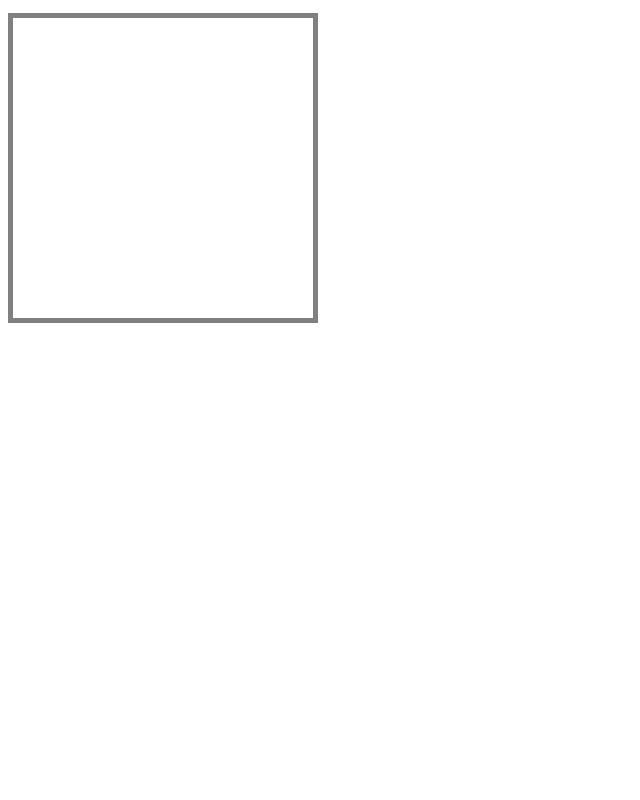
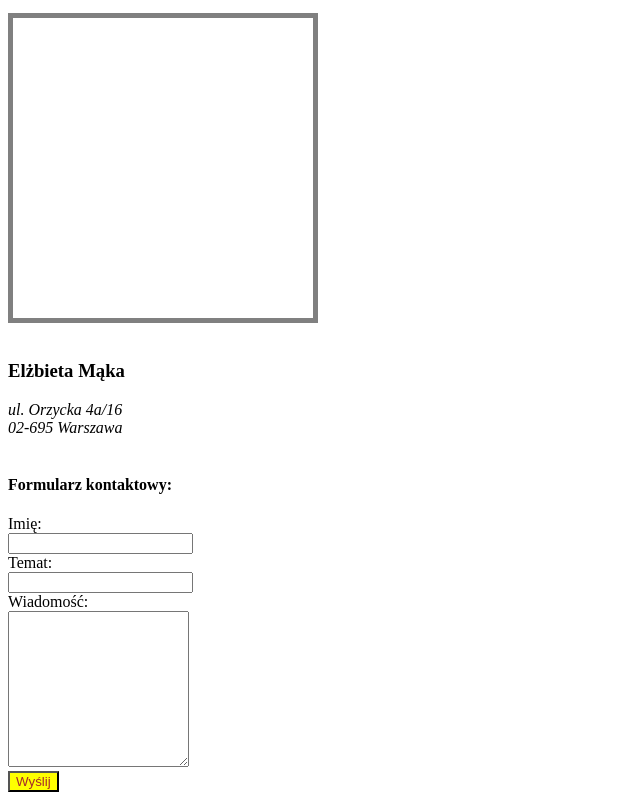
Before and after one commit to emaka79/Zadanie_10958, a plain HTML site: page index.html in a window 1280 px wide. Shown: the part 1318-2118 px from the top of the page, without its empty margins (0-640 px from the left). Before the commit the page ends 1667 px from the top, so only its background shows below. Drawn offline with Linux system fonts and the light colour scheme.

Commit message:
Sekcja Contact

```diff
--- a/css/style.css
+++ b/css/style.css
@@ -67,3 +67,8 @@ div[name="Portfolio 3"]{
     display: block;
     border: 5px solid grey;
 }
+
+input[type="submit"]{
+    background-color: yellow;
+    color: brown;
+}
--- a/index.html
+++ b/index.html
@@ -18,7 +18,6 @@
         <a href="#Contact">Contact</a>
         <br>
     </nav>
-
  <!--  Poszczególne sekcje  -->
      <section name="o nas">
 
@@ -51,5 +50,22 @@
 
      </section>
 
+     <section>
+
+         <h3><a name="Contact"></a>Elżbieta Mąka</h3>
+             <address>ul. Orzycka 4a/16 <br> 02-695 Warszawa</address><br>
+
+         <h4>Formularz kontaktowy:</h4>
+
+            <form action="form.php" method="post">
+                 <label for="imie">Imię:</label><br>
+                 <input type="text" name="imie" id="imie" required><br>
+                 <label for="temat">Temat:</label><br>
+                 <input type="text" name="temat" id="temat" required><br>
+                 <label for="wiadomosc">Wiadomość:</label><br>
+                 <textarea name="wiadomosc" id="wiadomosc" cols="20" rows="10" required></textarea><br>
+                 <input type="submit" value="Wyślij">
+            </form>
+     </section>
 </body>
 </html>
```
